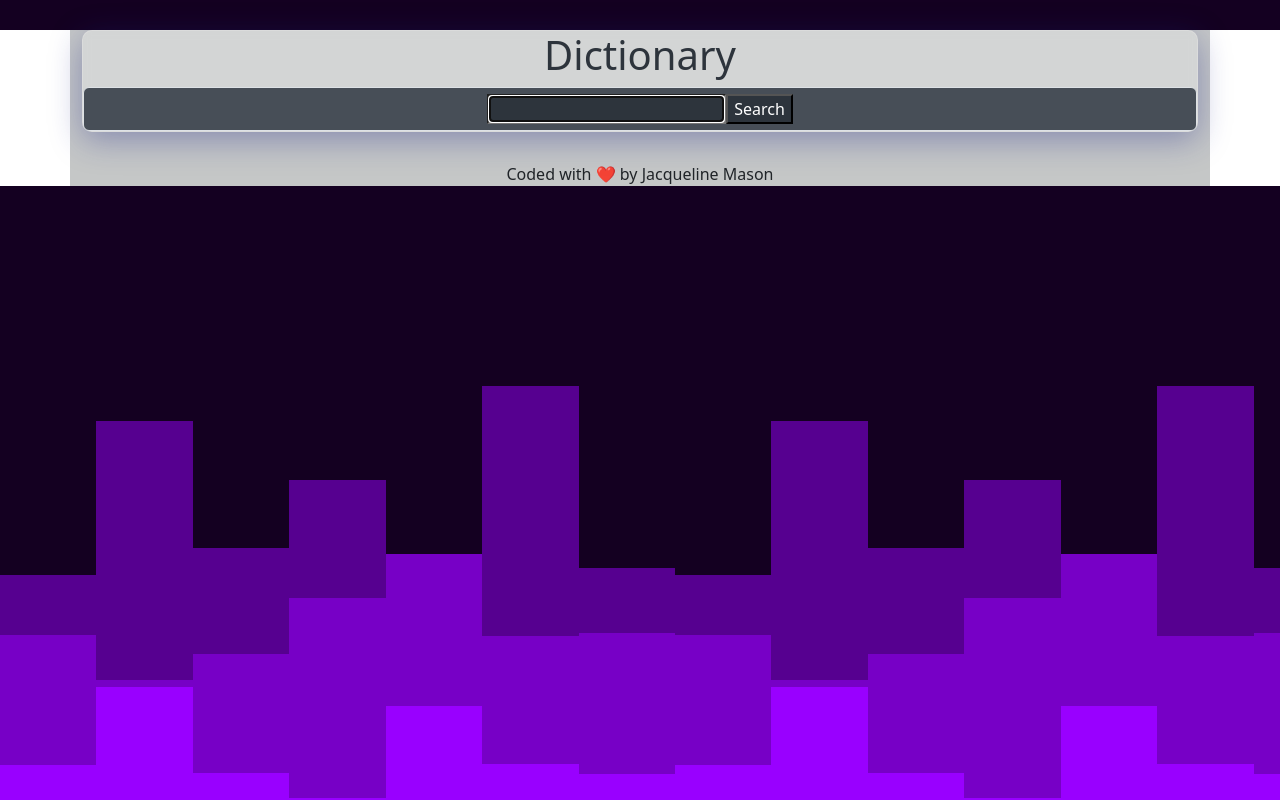
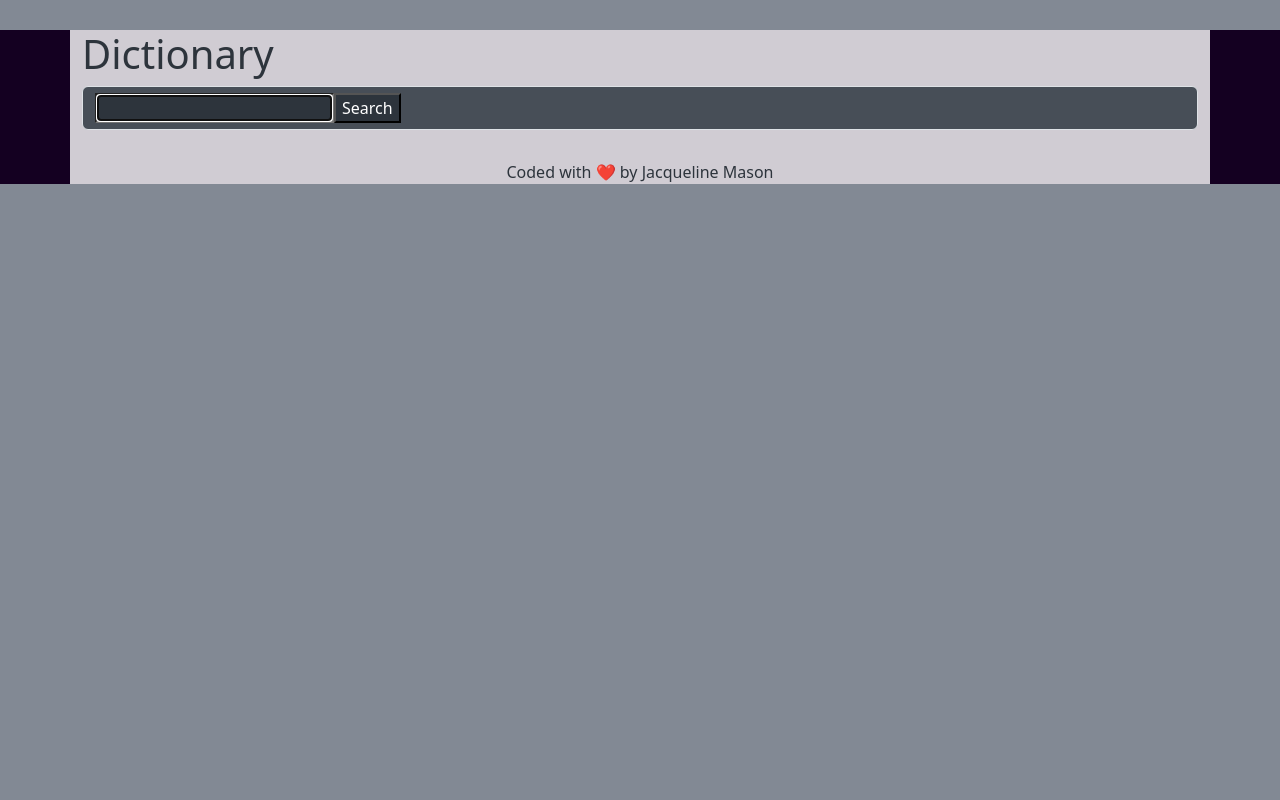
Before and after one commit to rookiebehaviour/react-dictionary-app, a React (Create React App) app: page / in a window 1280 px wide. Built offline with nearby package versions, Linux system fonts and the light colour scheme.

Commit message:
Created state rendering of keyword results

```diff
--- a/src/App.css
+++ b/src/App.css
@@ -1,14 +1,16 @@
 html {
   background: #828994;
-  background-image: url("./background.svg");
 }
 
 .App {
   background: transparent;
+  background-image: url("./background.svg");
+  color: #2d343c;
+  margin: 30px auto;
 }
 
 .App .container {
-  background: #c5c7c7;
+  background: rgba(255, 255, 255, 0.8);
 }
 
 .App footer {
--- a/src/Dictionary.css
+++ b/src/Dictionary.css
@@ -1,15 +1,3 @@
-.App .Dictionary {
-  background: rgba(255, 255, 255, 0.25);
-  box-shadow: 0 8px 32px 0 rgba(31, 38, 135, 0.37);
-  backdrop-filter: blur(4px);
-  -webkit-backdrop-filter: blur(4px);
-  border-radius: 10px;
-  border: 1px solid rgba(255, 255, 255, 0.18);
-  color: #2d343c;
-  text-align: center;
-  margin: 30px auto;
-}
-
 .App form {
   background: #474e57;
 }
--- a/src/Dictionary.js
+++ b/src/Dictionary.js
@@ -1,12 +1,15 @@
 import React, { useState } from "react";
 import axios from "axios";
+import Results from "./Results";
 import "./Dictionary.css";
 
 function Dictionary() {
   let [keyword, setKeyword] = useState("");
+  let [results, setResults] = useState(null);
 
   function handleResponse(response) {
-    console.log(response.data[0]);
+    setResults(response.data[0]);
+    console.log(response.data[0].meanings[0].definitions[0].definition); // noun def
   }
 
   function search(event) {
@@ -27,6 +30,7 @@ function Dictionary() {
         <input type="search" autoFocus={true} onChange={handleKeywordChange} />
         <input type="submit" value="Search" />
       </form>
+      <Results results={results} />
     </div>
   );
 }
--- /dev/null
+++ b/src/Meaning.js
@@ -0,0 +1,23 @@
+import React from "react";
+
+function Meaning(props) {
+  console.log(props.meaning);
+  return (
+    <div className="Meaning">
+      <h4>{props.meaning.partOfSpeech}</h4>
+      {props.meaning.definitions.map((definition, index) => {
+        return (
+          <div key={index}>
+            <p>
+              {definition.definition}
+              <br />
+              <em>{definition.example}</em>
+            </p>
+          </div>
+        );
+      })}
+    </div>
+  );
+}
+
+export default Meaning;
--- /dev/null
+++ b/src/Results.js
@@ -0,0 +1,23 @@
+import React from "react";
+import Meaning from "./Meaning";
+
+function Results(props) {
+  console.log(props.results);
+  if (props.results) {
+    return (
+      <div className="Results">
+        <h2>{props.results.word}</h2>
+        {props.results.meanings.map((meaning, index) => {
+          return (
+            <div key={index}>
+              <Meaning meaning={meaning} />
+            </div>
+          );
+        })}
+      </div>
+    );
+  } else {
+    return null;
+  }
+}
+export default Results;
```
